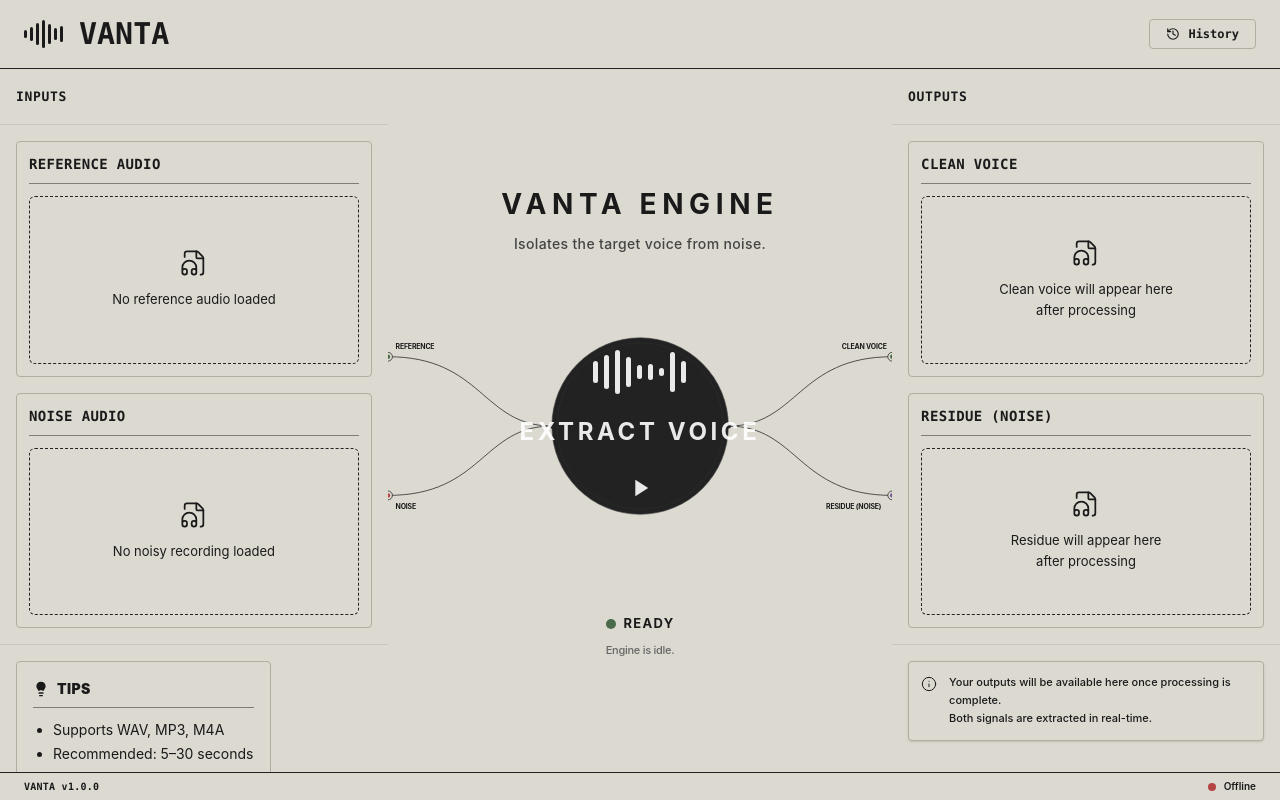
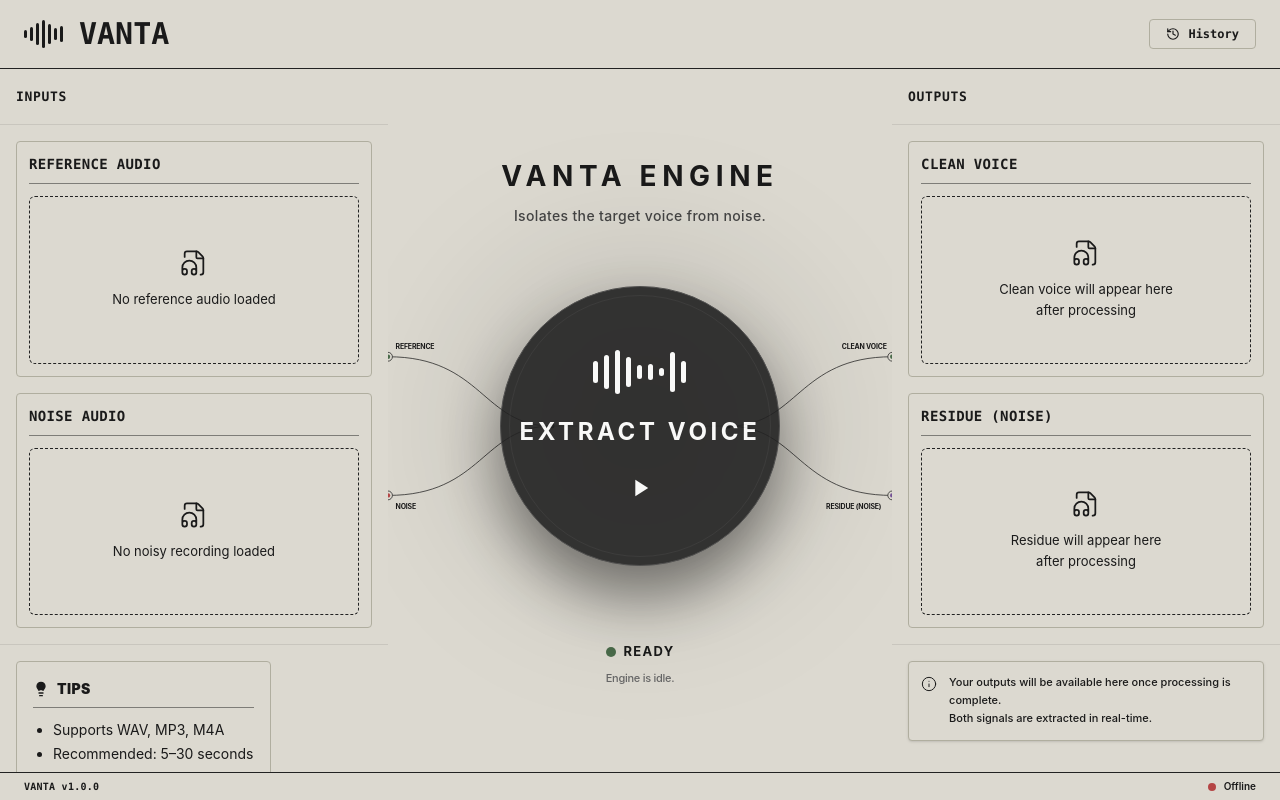
Before and after one commit to Komalpreet2809/Vanta, a Next.js app in the folder web/: page / in a window 1280 px wide. Built offline with nearby package versions, Linux system fonts and the light colour scheme; no server answers.

Commit message:
revert: undo circumference alignment change

```diff
--- a/web/src/components/EngineCenter.tsx
+++ b/web/src/components/EngineCenter.tsx
@@ -33,26 +33,11 @@ export function EngineCenter({
         </p>
       </div>
 
-      {/* SVG Diagram Container - Fixed aspect ratio to keep diagram proportions stable */}
-      <div className="relative w-full aspect-[1.8/1] flex items-center justify-center max-w-5xl mx-auto">
+      {/* SVG Diagram Container - Set to take full width and a fixed aspect for consistency */}
+      <div className="relative w-full aspect-[1.5/1] flex items-center justify-center">
         <svg className="absolute inset-0 w-full h-full overflow-visible" viewBox="0 0 800 440" preserveAspectRatio="xMidYMid meet">
 
-          {/* THE CENTRAL ORB (Visuals in SVG for perfect alignment) */}
-          <g>
-            {/* Outer Glow */}
-            <defs>
-              <filter id="glow" x="-50%" y="-50%" width="200%" height="200%">
-                <feGaussianBlur stdDeviation="15" result="blur" />
-                <feComposite in="SourceGraphic" in2="blur" operator="over" />
-              </filter>
-            </defs>
-            {/* Main Orb Body */}
-            <circle cx="400" cy="220" r="140" fill="#222222" stroke="#444444" strokeWidth="1" />
-            {/* Inner Ring */}
-            <circle cx="400" cy="220" r="132" fill="none" stroke="rgba(255,255,255,0.05)" strokeWidth="1" />
-          </g>
-
-          {/* LEFT CURLY BRACE { - Ends exactly at x=260 (circumference) */}
+          {/* LEFT CURLY BRACE { */}
           <g>
             {/* Top Curve */}
             <path
@@ -70,9 +55,11 @@ export function EngineCenter({
               strokeWidth="1.5"
               opacity="0.8"
             />
+            {/* The "Tip" connector to the orb */}
+            <path d="M 260 220 L 300 220" stroke="#222222" strokeWidth="1.5" opacity="0.4" />
           </g>
 
-          {/* RIGHT CURLY BRACE } - Ends exactly at x=540 (circumference) */}
+          {/* RIGHT CURLY BRACE } */}
           <g>
             {/* Top Curve */}
             <path
@@ -90,9 +77,11 @@ export function EngineCenter({
               strokeWidth="1.5"
               opacity="0.8"
             />
+            {/* The "Tip" connector to the orb */}
+            <path d="M 540 220 L 500 220" stroke="#222222" strokeWidth="1.5" opacity="0.4" />
           </g>
 
-          {/* Junction Points on the tips (resting on the circumference) */}
+          {/* Junction Points on the tips */}
           <circle cx="260" cy="220" r="4" fill="#222222" />
           <circle cx="540" cy="220" r="4" fill="#222222" />
 
@@ -123,15 +112,18 @@ export function EngineCenter({
           </g>
         </svg>
 
-        {/* INTERACTIVE BUTTON (Transparent overlay to handle clicks and inner visuals) */}
+        {/* Central Hero Circle */}
         <div className="absolute top-1/2 left-1/2 -translate-x-1/2 -translate-y-1/2">
           <motion.button
             disabled={!canExtract || isRunning}
             onClick={onExtract}
             whileHover={{ scale: 1.02 }}
             whileTap={{ scale: 0.98 }}
-            className={`group relative h-[300px] w-[300px] rounded-full flex flex-col items-center justify-center transition-all duration-500 bg-transparent overflow-hidden disabled:opacity-90`}
+            className={`group relative h-[280px] w-[280px] rounded-full flex flex-col items-center justify-center transition-all duration-500 bg-[#222222] border-[1px] border-[#444444] shadow-[0_30px_60px_rgba(0,0,0,0.5)] overflow-hidden disabled:opacity-90`}
           >
+            {/* Outer Subtle Ring */}
+            <div className="absolute inset-[8px] rounded-full border-[1px] border-white/5" />
+
             {/* Waveform Icon */}
             <div className="flex items-center gap-[6px] h-14 mb-5">
               {[0.4, 0.7, 1.0, 0.8, 0.5, 0.8, 1.0, 0.7, 0.4].map((h, i) => (
@@ -167,6 +159,9 @@ export function EngineCenter({
               </motion.div>
             )}
           </motion.button>
+
+          {/* Subtle Glow behind the orb */}
+          <div className="absolute -inset-10 bg-black/10 rounded-full blur-3xl -z-10" />
         </div>
       </div>
 
```
